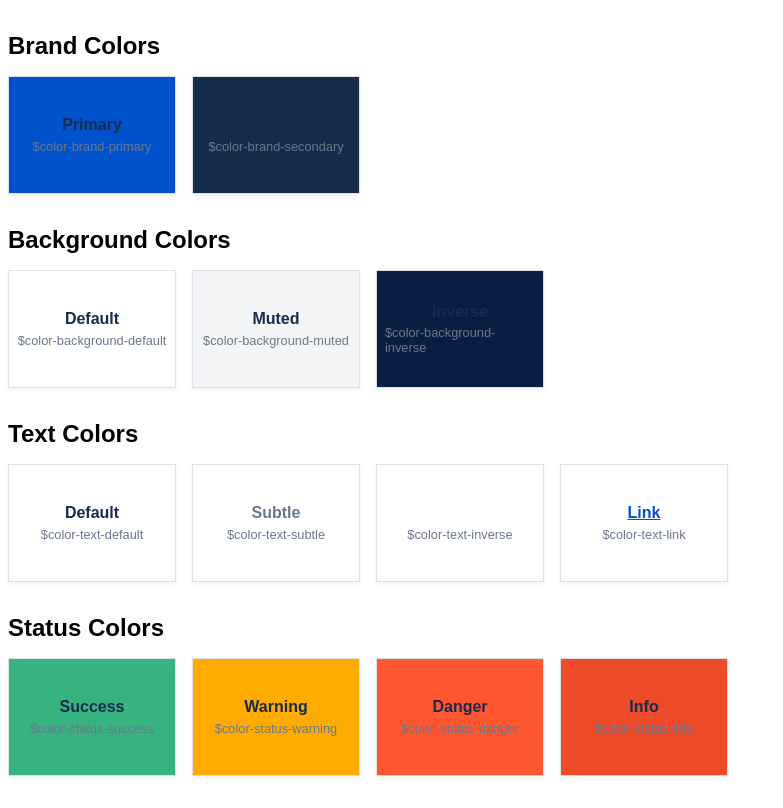
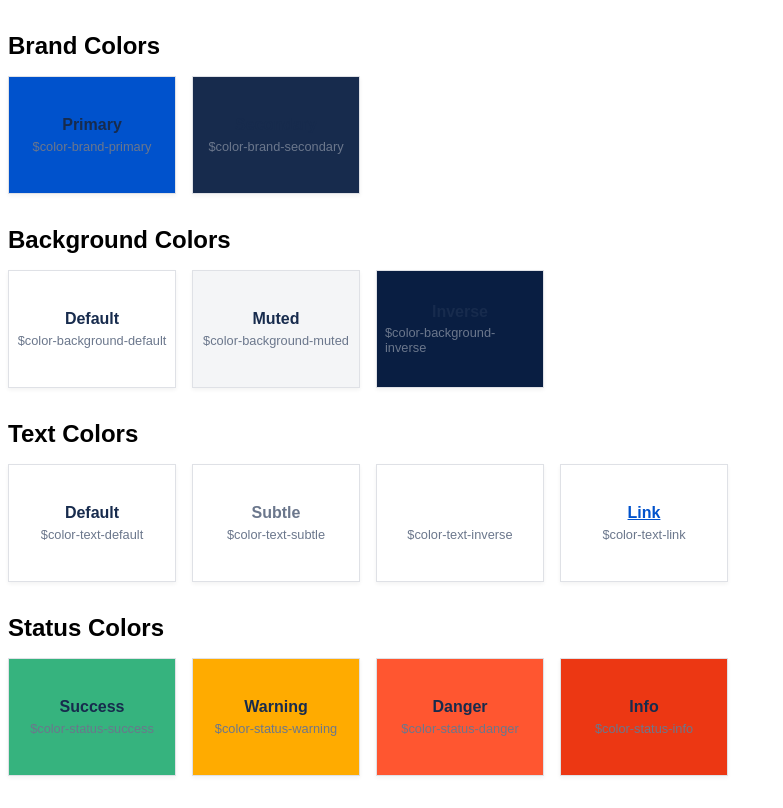
Before and after one commit to ashishsg444/ui, an Angular app in the folder angular-git-int/: page / in a window 1280 px wide. Shown: the whole page, without its empty margins (0-783 px from the left). Built offline with nearby package versions, Linux system fonts and the light colour scheme.

Commit message:
chore: update design tokens and generated CSS

```diff
--- a/angular-git-int/src/styles/tokens/_core.scss
+++ b/angular-git-int/src/styles/tokens/_core.scss
@@ -17,4 +17,4 @@ $color-border-focus: #0052cc;
 $color-status-success: #36b37e;
 $color-status-warning: #ffab00;
 $color-status-danger: #ff5630;
-$color-status-info: #ee4b2b;
+$color-status-info: #ec3713;
--- a/angular-git-int/tokens/core.json
+++ b/angular-git-int/tokens/core.json
@@ -90,7 +90,7 @@
         "description": "Errors or destructive actions"
       },
       "info": {
-        "value": "#EE4B2B",
+        "value": "#ec3713",
         "type": "color",
         "description": "Informational messages test"
       }
```
